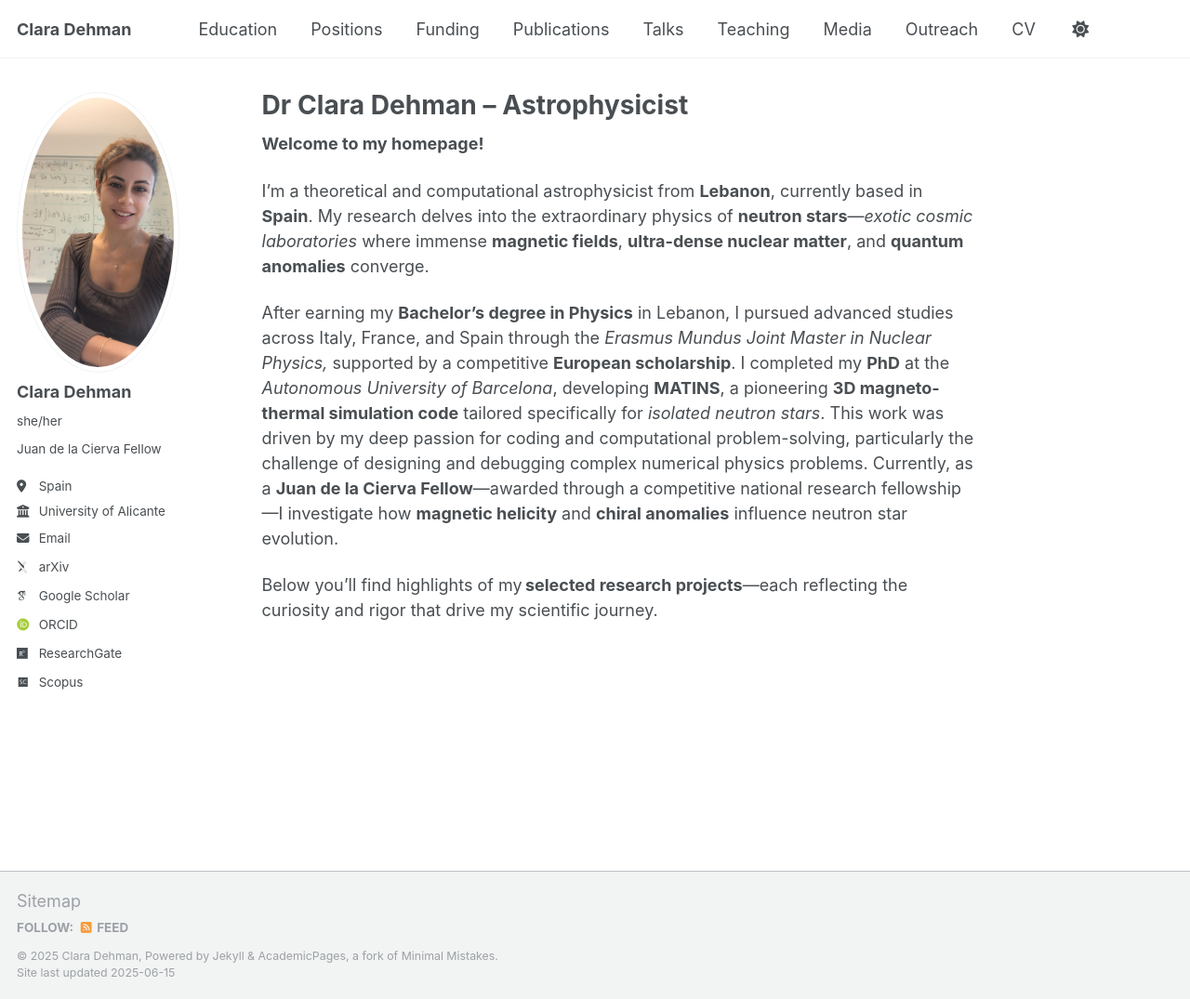
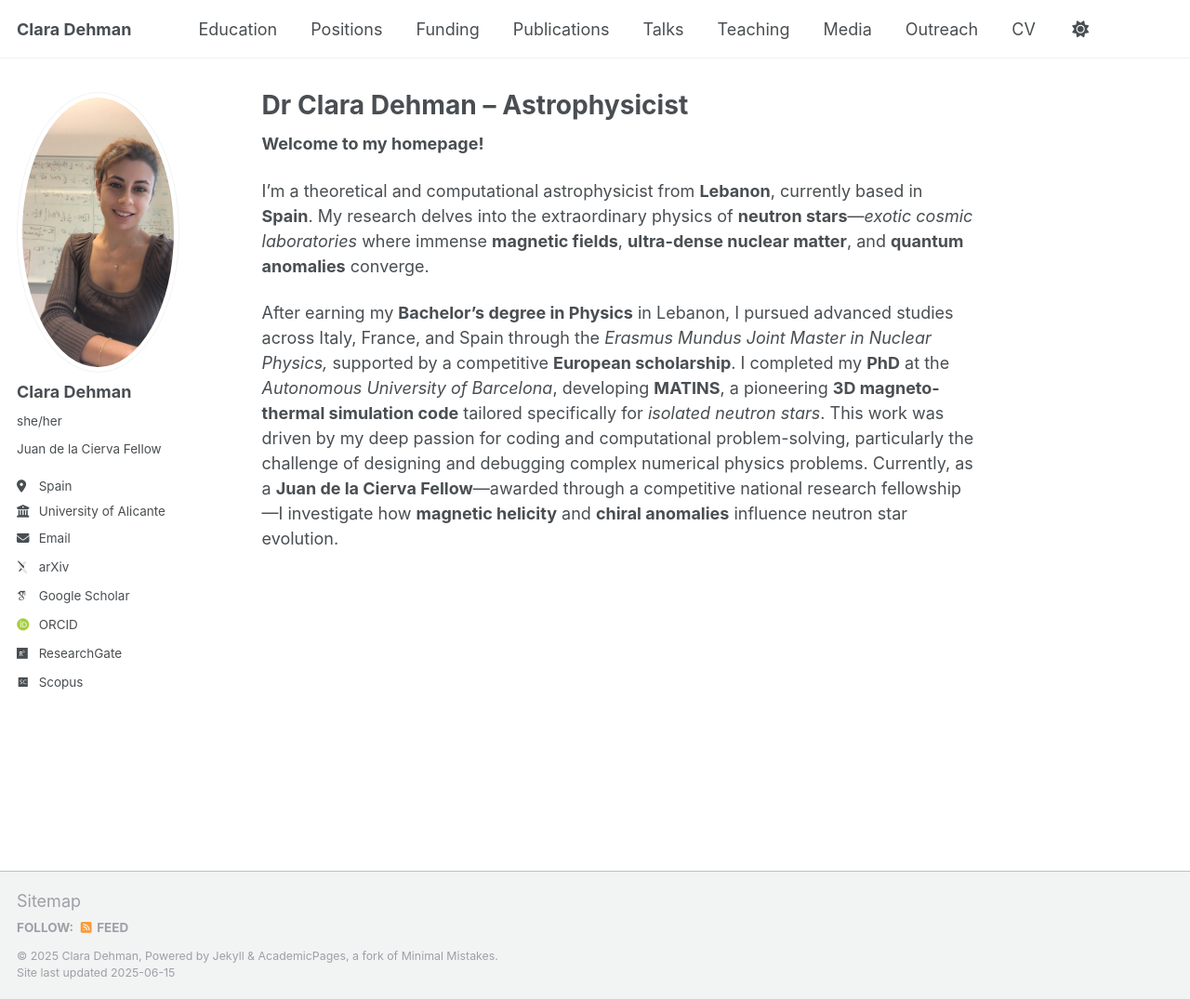
Before and after one commit to ClaraDehman/ClaraDehman.github.io, a Jekyll site: the page built from _pages/about.md, in a window 1280 px wide and 1075 px high. Shown: the whole window at 93% size. Built offline with Jekyll 4.4.1, drawn with Linux system fonts in a browser that asks for light colours; some web fonts are replaced.

Commit message:
Update about.md

```diff
--- a/_pages/about.md
+++ b/_pages/about.md
@@ -20,7 +20,9 @@ After earning my **Bachelor’s degree in Physics** in Lebanon, I pursued advanc
 
 <!-- Beyond astrophysics, my expertise extends into **nuclear theory**. Collaborating with colleagues, I developed a **finite-temperature equation of state** critical for studying late-stage proto-neutron stars and the aftermath of binary neutron star mergers. -->
 
-Below you’ll find highlights of my **selected research projects**—each reflecting the curiosity and rigor that drive my scientific journey.
+
+
+<!-- Below you’ll find highlights of my **selected research projects**—each reflecting the curiosity and rigor that drive my scientific journey. -->
 <!-- ----->
 
 <!--### MATINS-->
```
